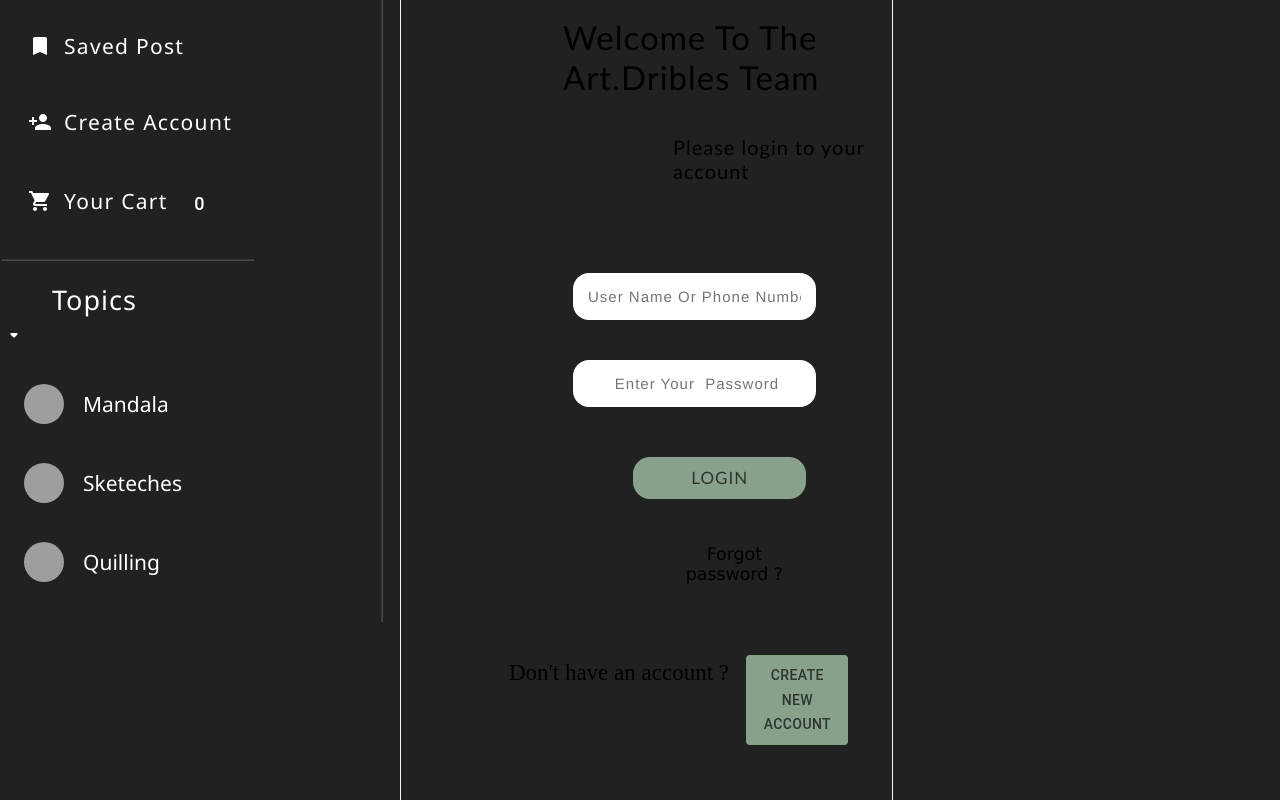
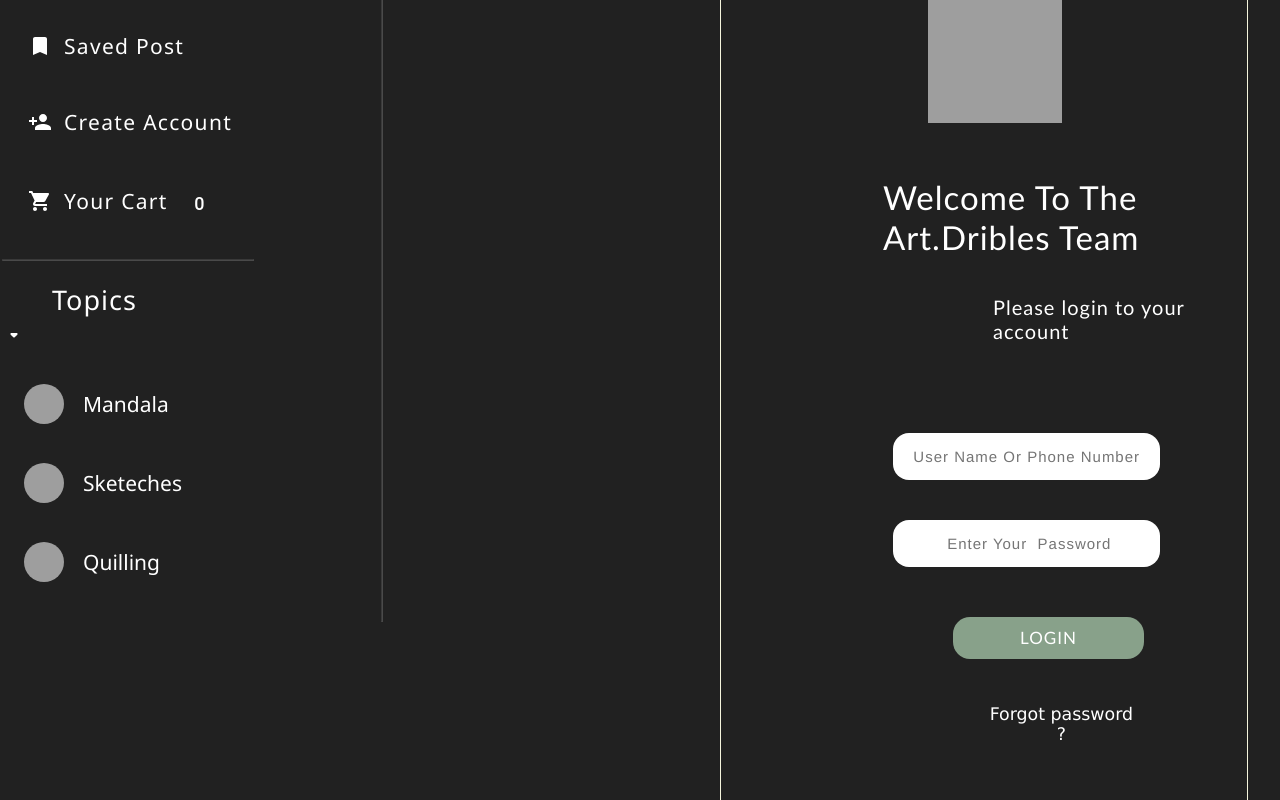
Before and after one commit to Pragyani/art-gallery, a React (Create React App) app: page /your-account in a window 1280 px wide. Shown: the part 260-1060 px from the top of the page. Built offline with nearby package versions, Linux system fonts and the light colour scheme; grey boxes are pictures that could not be loaded.

Commit message:
add : changes in colors  and add  margin from top ,left to the cl-container

```diff
--- a/src/pages/semiPages/UserAcountPage/accountsPage.css
+++ b/src/pages/semiPages/UserAcountPage/accountsPage.css
@@ -1,15 +1,12 @@
 .acount-cl {
-    /* height: auto; */
-    /* padding: 22px; */
-    /* padding-left: 50px; */
-    /* padding-right: 50px; */
-display: flex;
+    display: flex;
     width: 100%;
 }
 
 .acount-cl .cl-container {
-    width: 70%;
-    /* border: 2px solid black; */
+    width: 78%;
+    margin-top: 10pc;
+    margin-left: 20pc;
 }
 
 .acount-cl .cl-container .boxes-ro {
@@ -64,6 +61,7 @@ display: flex;
     text-transform: capitalize;
     font-weight: 400;
     letter-spacing: 1px;
+    color: var(--color);
 }
 
 .input-contaainer .text-flied h4 {
@@ -74,7 +72,7 @@ display: flex;
     font-size: 20px;
     font-weight: lighter;
     letter-spacing: 1px;
-
+    color: var(--color);
 }
 
 .content-field .input-contaainer .input-section {
@@ -119,7 +117,7 @@ display: flex;
     width: 50%;
     align-items: center;
     margin-left: 130px;
-    color: rgba(0, 0, 0, 0.666);
+    color: var(--color);
     font-size: 17px;
     letter-spacing: 1px;
     font-family: 'Trebuchet MS', 'Lucida Sans Unicode', 'Lucida Grande', 'Lucida Sans', Arial, sans-serif;
@@ -148,17 +146,17 @@ display: flex;
     /* letter-spacing: 0.9px; */
     font-family: 'Lucida Sans', 'Lucida Sans Regular', 'Lucida Grande', 'Lucida Sans Unicode', Geneva, Verdana, sans-serif;
     cursor: pointer;
+    color: var(--color);
 }
 
 .input-contaainer .reset-password h5:hover {
-    color: rgba(0, 0, 0, 0.596);
+    color: black;
 }
 
 .input-contaainer .sign-up-box {
     width: 100%;
     padding: 22px;
     margin-top: 30px;
-    /* border: 1px solid black; */
 }
 
 .input-contaainer .sign-up-box .col-flexbox {
@@ -172,19 +170,18 @@ display: flex;
     font-size: 23px;
     font-weight: 350;
     padding: 8px;
-
+    color: var(--color);
 }
 
 .input-contaainer .sign-up-box .bttn-bar {
     width: 30%;
     padding: 3.5px;
-    /* border: 1px solid black; */
 }
 
 .bttn-bar .buton {
     background-color: #88a18a;
     padding: 8px;
-    color: rgba(0, 0, 0, 0.666);
+    color: var(--color);
 }
 
 .bttn-bar .buton:hover {
@@ -192,11 +189,11 @@ display: flex;
     background-color: #a3aa89;
 }
 
-.accountpage-hr{
+.accountpage-hr {
     color: var(--color);
     opacity: .2;
     margin-left: 23.8pc;
     position: fixed;
     margin-top: 82px;
-    height:100%;
+    height: 100%;
 }
```
